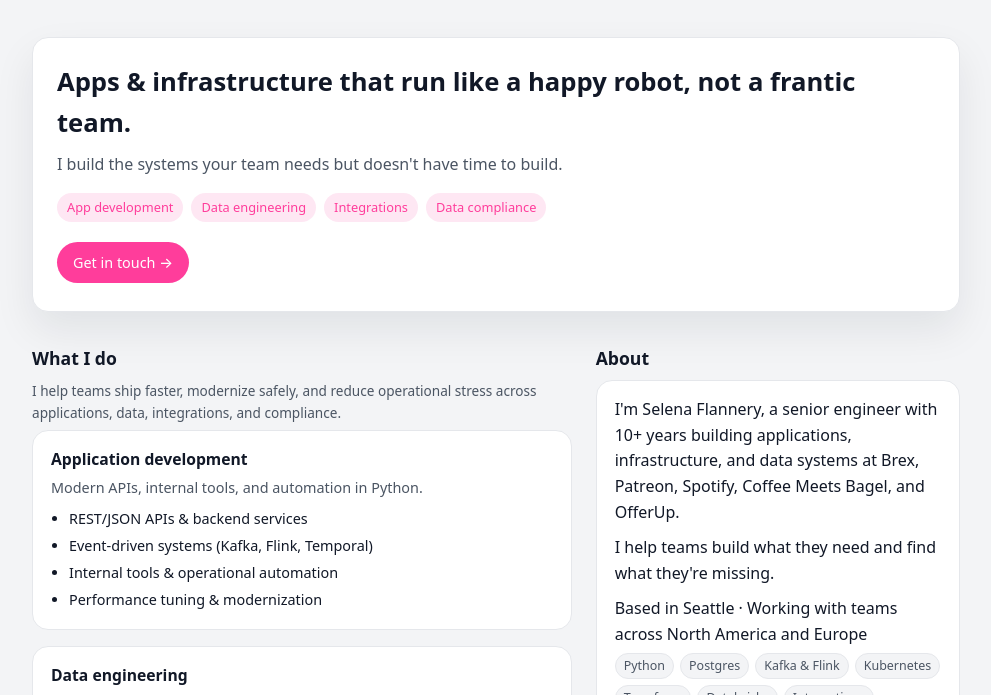
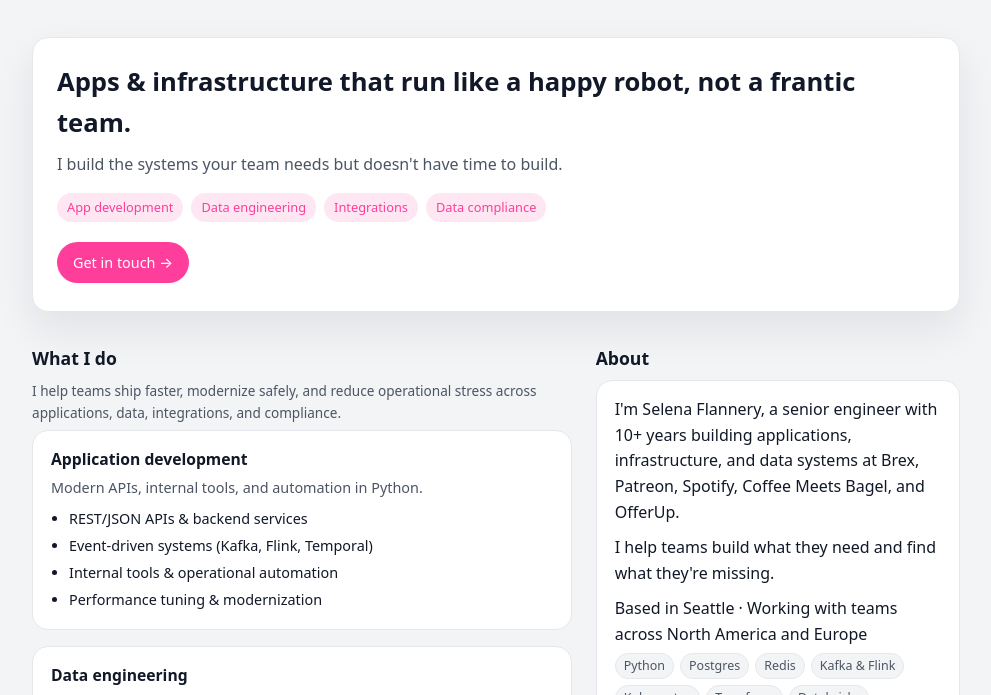
Before and after one commit to SeleniumK/seleniumk.github.io, a plain HTML site: page index.html in a window 1280 px wide. Shown: the part 105-800 px from the top of the page, without its empty margins (144-1135 px from the left). Drawn offline with Linux system fonts and the light colour scheme.

Commit message:
Add Redis to skills

```diff
--- a/index.html
+++ b/index.html
@@ -399,6 +399,7 @@
             <div class="pill-row">
               <span class="pill-soft">Python</span>
               <span class="pill-soft">Postgres</span>
+              <span class="pill-soft">Redis</span>
               <span class="pill-soft">Kafka & Flink</span>
               <span class="pill-soft">Kubernetes</span>
               <span class="pill-soft">Terraform</span>
```
